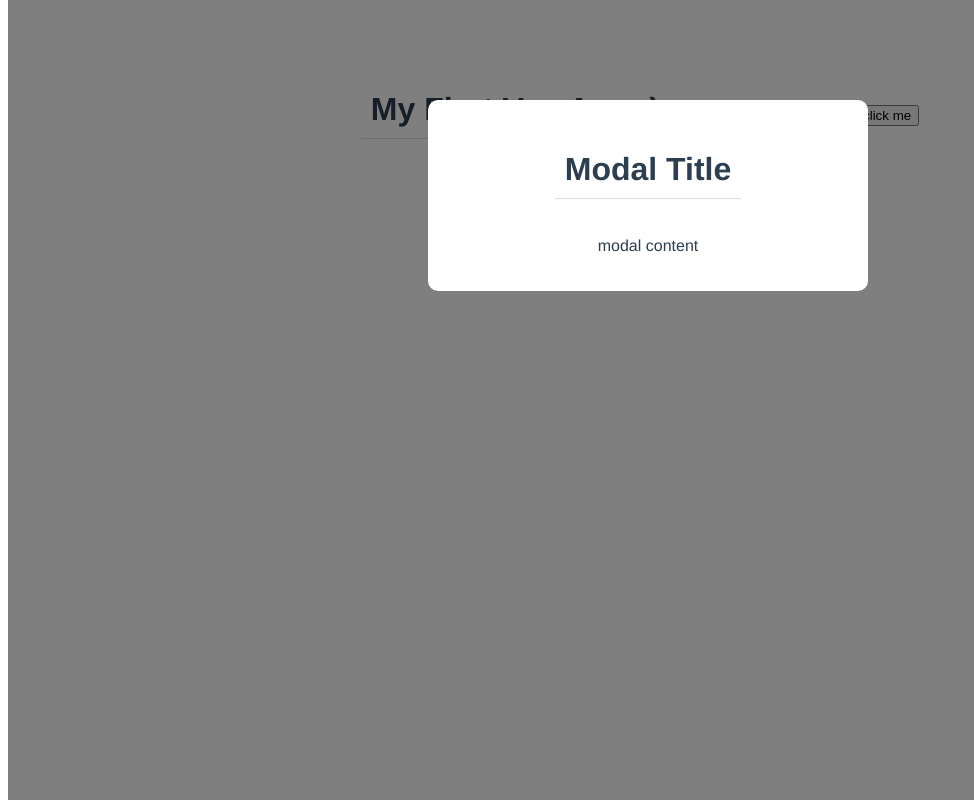
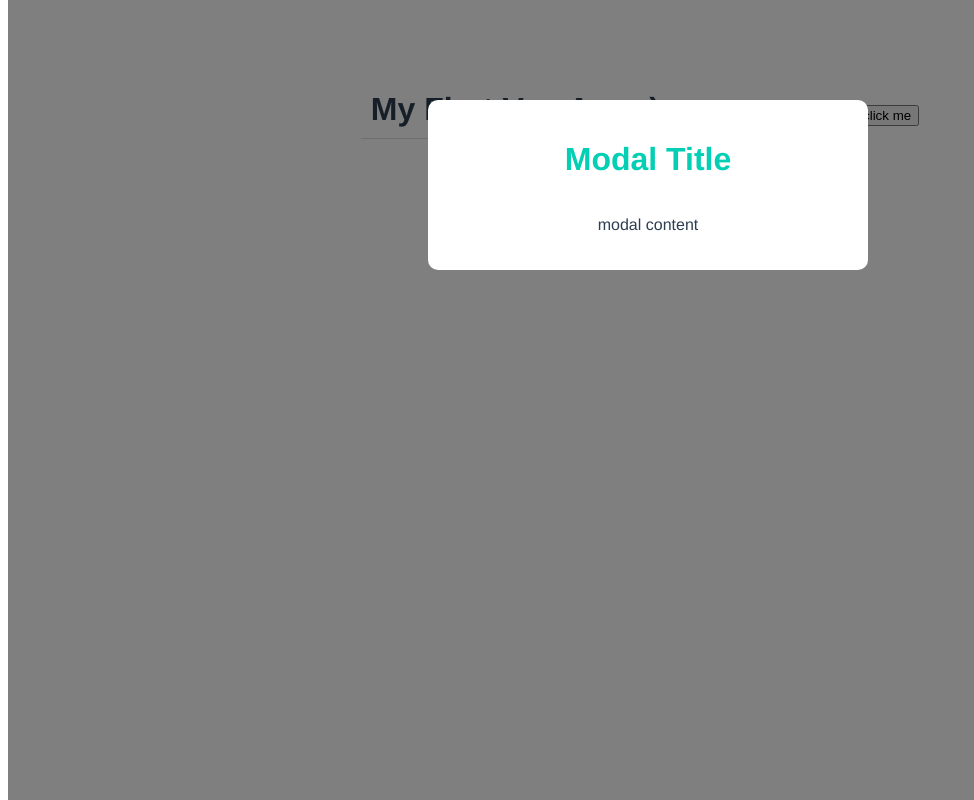
Before and after one commit to jorwoods/learn-vue, a Vue app: page / in a window 1280 px wide. Shown: the whole page, without its empty margins (0-974 px from the left). Built offline with nearby package versions, Linux system fonts and the light colour scheme.

Commit message:
Add scoped style

```diff
--- a/src/components/Modal.vue
+++ b/src/components/Modal.vue
@@ -7,7 +7,7 @@
   </div>
 </template>
 
-<style>
+<style scoped>
   .modal {
     width: 400px;
     padding: 20px;
@@ -22,4 +22,9 @@
     width: 100%;
     height: 100%;
   }
+  h1 {
+    color: #03cfb4;
+    border: none;
+    padding: 0;
+  }
 </style>
```
